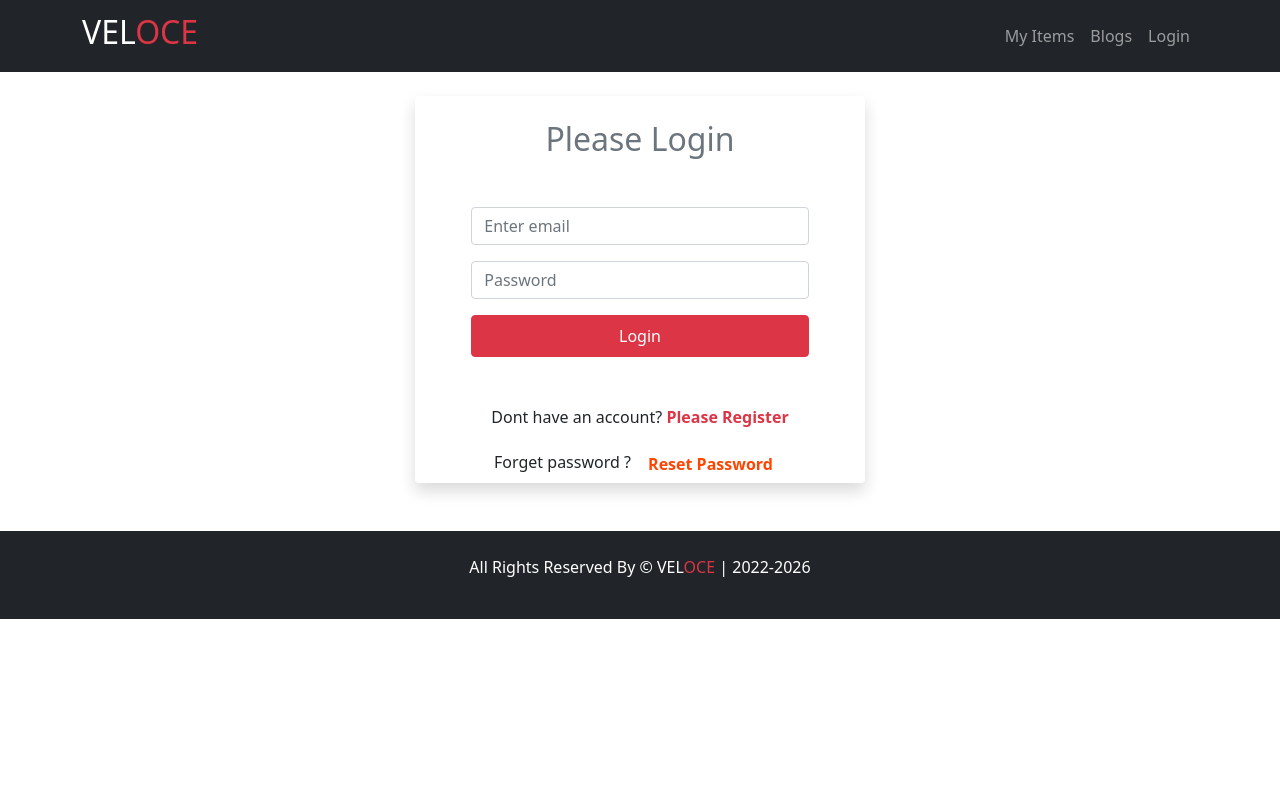
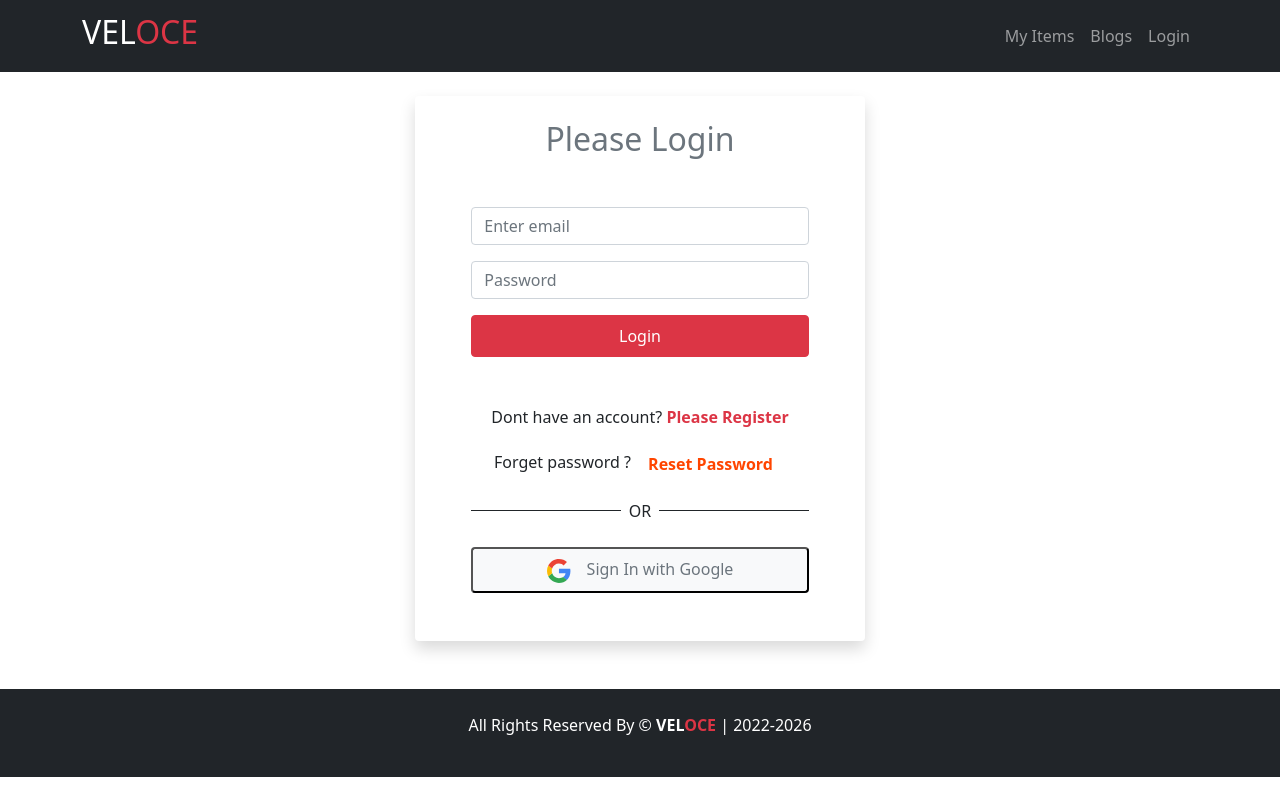
Before and after one commit to Muhammad764/Assignment-11, a React (Create React App) app: page /login in a window 1280 px wide. Built offline with nearby package versions, Linux system fonts and the light colour scheme.

Commit message:
social login add

```diff
--- a/src/Pages/Login/Login.js
+++ b/src/Pages/Login/Login.js
@@ -6,6 +6,7 @@ import auth from '../../firebase.init';
 import { ToastContainer, toast } from 'react-toastify';
 
 import 'react-toastify/dist/ReactToastify.css';
+import SocialLogin from '../SocialLogin/SocialLogin';
 
 
 const Login = () => {
@@ -79,7 +80,7 @@ const Login = () => {
 
           <p>Forget password ? <button type="button" style={{color :'#FF4500'}} class="btn btn-link text-decoration-none fw-bold" onClick={resetPassword}>Reset Password</button></p>
 
-
+          <SocialLogin></SocialLogin>
           <ToastContainer />
       </div>
         </div>
--- a/src/Pages/Register/Register.js
+++ b/src/Pages/Register/Register.js
@@ -3,14 +3,10 @@ import { Button, Form } from 'react-bootstrap';
 import { useCreateUserWithEmailAndPassword } from 'react-firebase-hooks/auth';
 import { Link, useNavigate } from 'react-router-dom';
 import auth from '../../firebase.init'
+import SocialLogin from '../SocialLogin/SocialLogin';
 
 const Register = () => {
-    const [
-  createUserWithEmailAndPassword,
-  user
-  ] = useCreateUserWithEmailAndPassword(auth ,{sendEmailVerification:true});
-
-
+    const [createUserWithEmailAndPassword,user] = useCreateUserWithEmailAndPassword(auth ,{sendEmailVerification:true});
 
     const nameRef = useRef('')
     const emailRef = useRef('')
@@ -24,7 +20,7 @@ const Register = () => {
         const email = emailRef.current.value
         const password = passwordRef.current.value
 
-        createUserWithEmailAndPassword(email,password)
+        createUserWithEmailAndPassword(name,email,password)
 
     }
 
@@ -61,11 +57,10 @@ const Register = () => {
     Register
   </Button>
    </Form>
-          <p>Already have an account? <Link to="/login" className='fw-bold pe-auto text-decoration-none text-danger' onClick={navigateRegister}>Please Login</Link></p>
+                <p>Already have an account? <Link to="/login" className='fw-bold pe-auto text-decoration-none text-danger' onClick={navigateRegister}>Please Login</Link></p>
 
-
-
-            </div>
+                <SocialLogin></SocialLogin>
+         </div>
         </div>
     );
 };
--- a/src/Pages/Shared/Footer/Footer.js
+++ b/src/Pages/Shared/Footer/Footer.js
@@ -4,7 +4,7 @@ const Footer = () => {
     return (
         <div>
             <div className='bg-dark text-white py-4 mt-5'>
-            <p> All Rights Reserved By &copy; VEL<span className='text-danger'>OCE</span> | 2022-2026</p>
+            <p> All Rights Reserved By &copy; <span className='fw-bold'>VEL<span className='text-danger'>OCE</span></span> | 2022-2026</p>
         </div>
         </div>
     );
--- /dev/null
+++ b/src/Pages/SocialLogin/SocialLogin.js
@@ -0,0 +1,39 @@
+import React from 'react';
+import { useSignInWithGoogle } from 'react-firebase-hooks/auth';
+import { useNavigate } from 'react-router-dom';
+import auth from '../../firebase.init';
+
+const SocialLogin = () => {
+
+    const [signInWithGoogle, user,error] = useSignInWithGoogle(auth);
+    const navigate = useNavigate()
+    let errorElement;
+
+    if (error) {
+
+     errorElement = <p className='text-danger'>Error: {error.message}</p>
+
+    }
+
+    if (user) {
+        navigate('/home')
+    }
+
+    return (
+        <div>
+        <div className='d-flex align-items-center mb-4'>
+            <div style={{height :"1px"}} className='w-50 bg-dark '></div>
+            <div  className='px-2'>OR</div>
+            <div style={{height :"1px"}} className='w-50 bg-dark '></div>
+            </div>
+            <div>
+                <button onClick={()=> signInWithGoogle()} className='bg-light mb-5 w-100  rounded py-2  '>
+                    <svg viewBox="0 0 262 262" xmlns="http://www.w3.org/2000/svg" preserveAspectRatio="xMidYMid" aria-hidden="true" focusable="false" width="24" height="24" role="img"><path d="M255.878 133.451c0-10.734-.871-18.567-2.756-26.69H130.55v48.448h71.947c-1.45 12.04-9.283 30.172-26.69 42.356l-.244 1.622 38.755 30.023 2.685.268c24.659-22.774 38.875-56.282 38.875-96.027" fill="#4285F4"></path><path d="M130.55 261.1c35.248 0 64.839-11.605 86.453-31.622l-41.196-31.913c-11.024 7.688-25.82 13.055-45.257 13.055-34.523 0-63.824-22.773-74.269-54.25l-1.531.13-40.298 31.187-.527 1.465C35.393 231.798 79.49 261.1 130.55 261.1" fill="#34A853"></path><path d="M56.281 156.37c-2.756-8.123-4.351-16.827-4.351-25.82 0-8.994 1.595-17.697 4.206-25.82l-.073-1.73L15.26 71.312l-1.335.635C5.077 89.644 0 109.517 0 130.55s5.077 40.905 13.925 58.602l42.356-32.782" fill="#FBBC05"></path><path d="M130.55 50.479c24.514 0 41.05 10.589 50.479 19.438l36.844-35.974C195.245 12.91 165.798 0 130.55 0 79.49 0 35.393 29.301 13.925 71.947l42.211 32.783c10.59-31.477 39.891-54.251 74.414-54.251" fill="#EB4335"></path></svg>
+                    <span className='ps-3 h6 text-muted'>Sign In with Google</span></button>
+                {errorElement}
+            </div>
+        </div>
+    );
+};
+
+export default SocialLogin;
```
